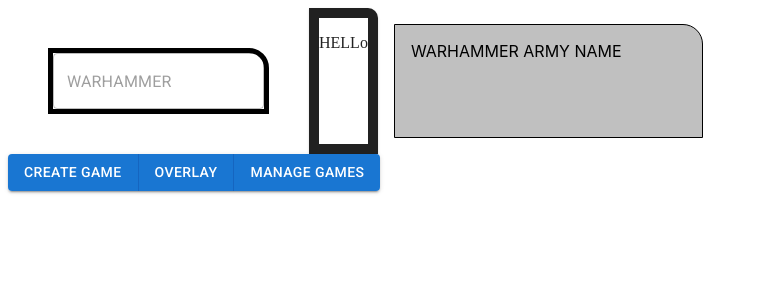
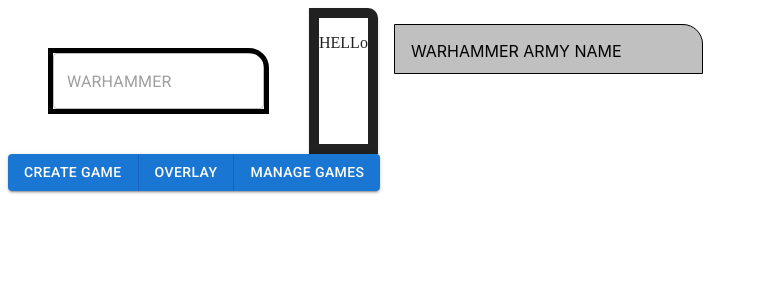
Before and after one commit to stevengmorrell/tableboss-ui, a React (Create React App) app: page / in a window 1280 px wide. Shown: the top 300 px of the page, without its empty margins (0-759 px from the left). Built offline with nearby package versions, Linux system fonts and the light colour scheme.

Commit message:
changed name to be more semantic. Added maxheight to grid, in desktop view it got bigger

```diff
--- a/src/App.js
+++ b/src/App.js
@@ -1,6 +1,6 @@
 import { Button, ButtonGroup, Grid, Box } from "@mui/material";
 import { Link as RouterLink } from "react-router-dom";
-import ArmyName from "./pages/ArmyName";
+import ArmyNameBar from "./pages/ArmyNameBar";
 
 
 
@@ -8,7 +8,7 @@
   return (
     <Box>
     <Grid container>
-      <ArmyName/>
+      <ArmyNameBar/>
     </Grid>
 
     <Grid>
--- a/src/pages/ArmyName.js
+++ b/src/pages/ArmyNameBar.js
@@ -1,11 +1,11 @@
 import React from "react";
-import { Card } from "@mui/material/Card";
+
 import { Grid } from "@mui/material";
 import Paper from '@mui/material/Paper'
 import TextField from "@mui/material/TextField"
 
 
-const ArmyName = () => {
+const ArmyNameBar = () => {
   return (
       <Grid container>
     <TextField variant="outlined" disabled value="WARHAMMER"
@@ -21,8 +21,7 @@
     <Paper square={true}
     sx={{
         border: 10,
-               borderTopRightRadius: 10
-
+        borderTopRightRadius: 10
         }}>
         <p>HELLo</p>
     </Paper>
@@ -31,7 +30,7 @@
         borderradius: 50,
         borderTopRightRadius: 20,
         background: "silver",
-
+        maxHeight: 50,
         pl: 2,
         pr: 10,
         m: 2,
@@ -44,4 +43,4 @@
   );
 };
 
-export default ArmyName;
+export default ArmyNameBar;
```
